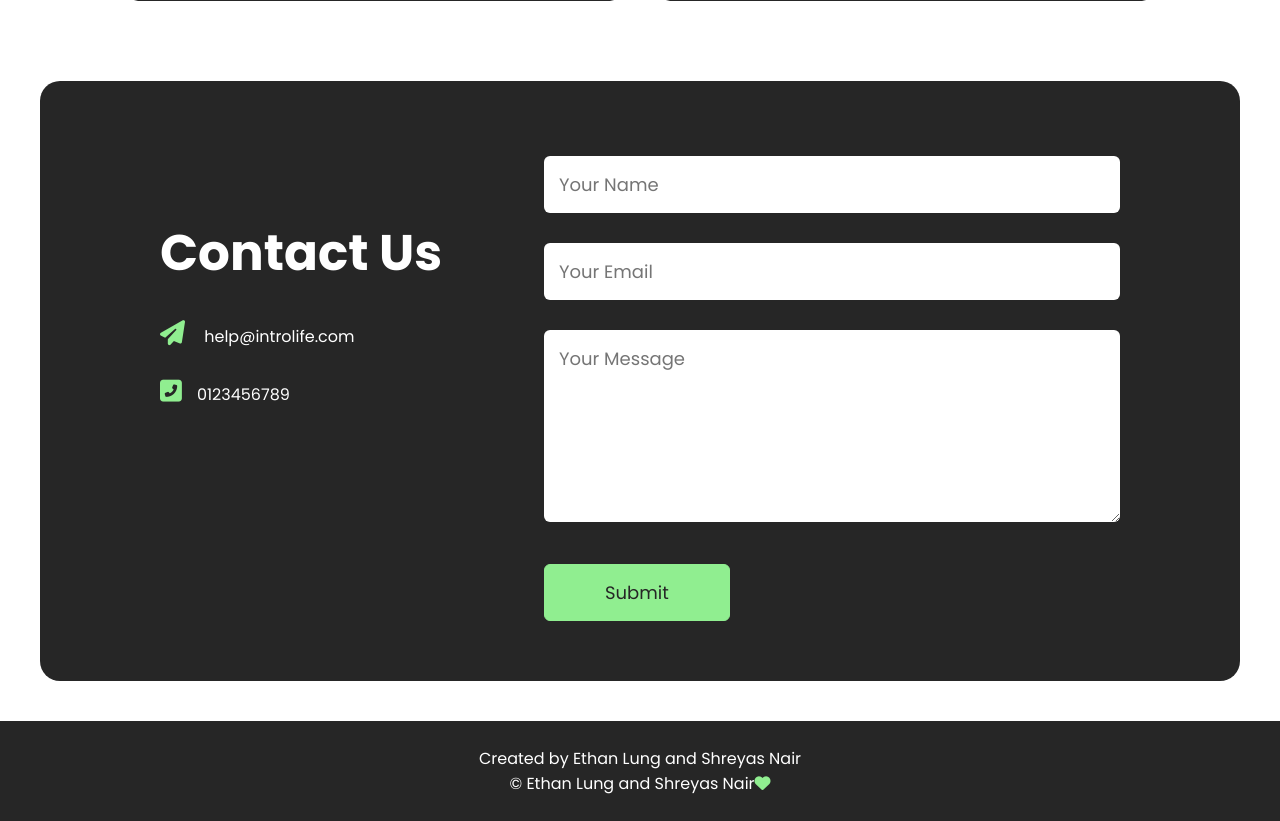
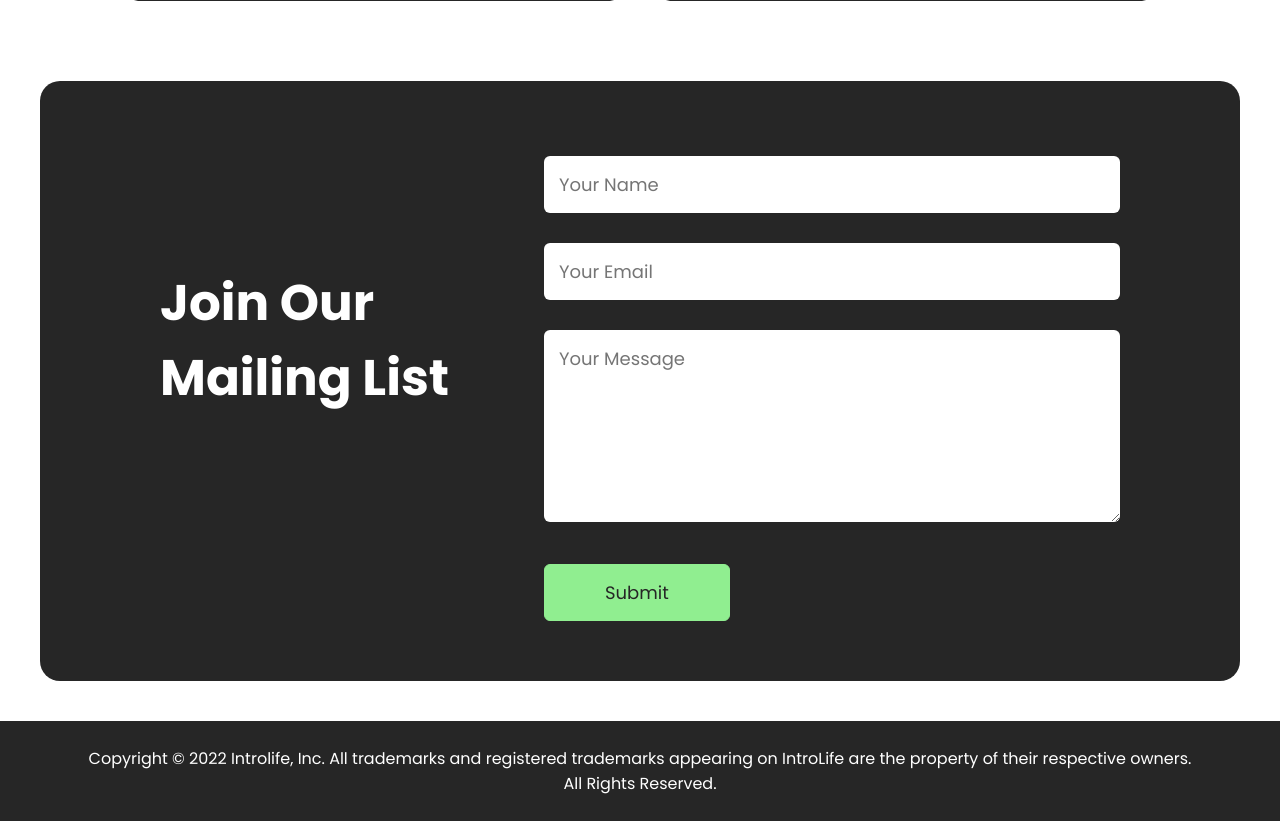
Before and after one commit to fbla-ethan-shreyas/introlife-repo, a Django app: page /home/ in a window 1280 px wide. Shown: the part 1477-2298 px from the top of the page. Run offline with Django 4.2, Linux system fonts and the light colour scheme; some libraries are stand-ins or nearby versions.

Commit message:
misc changes

```diff
--- a/introlife_app/templates/about.html
+++ b/introlife_app/templates/about.html
@@ -63,7 +63,7 @@
                 </div>
             </div>
         </div>
-        <a href = "#" class= "btn">See More</a>
+
     </div>
 </div>
 </div>
--- a/introlife_app/templates/base.html
+++ b/introlife_app/templates/base.html
@@ -65,7 +65,8 @@
     </body>
     <footer>
         <div class="copyright">
-            <p>Created by Ethan Lung and Shreyas Nair<br>© Ethan Lung and Shreyas Nair<i class="fa-solid fa-heart"></i></p>
+            <p>Copyright © 2022 Introlife, Inc. All trademarks and registered trademarks appearing on IntroLife are the property of their respective owners.</p>
+            <p>All Rights Reserved.</p>
         </div>
 
     </footer>
--- a/introlife_app/templates/home.html
+++ b/introlife_app/templates/home.html
@@ -73,12 +73,9 @@
                 <br>
                 <br>
                 <br>
-                <h1 class="ContactUs">Contact Us</h1>
-                <div id = "ContactUsIcons">
-                    <p><i class="fas fa-paper-plane"></i> help@introlife.com </p>
-                    <p><i class="fa-sharp fa-solid fa-square-phone-flip"></i>0123456789</p>
-                </div>
-
+                <br>
+                <br>
+                <h1 class="ContactUs">Join Our Mailing List</h1>
             </div>
 
             <div class="contact-right">
```
